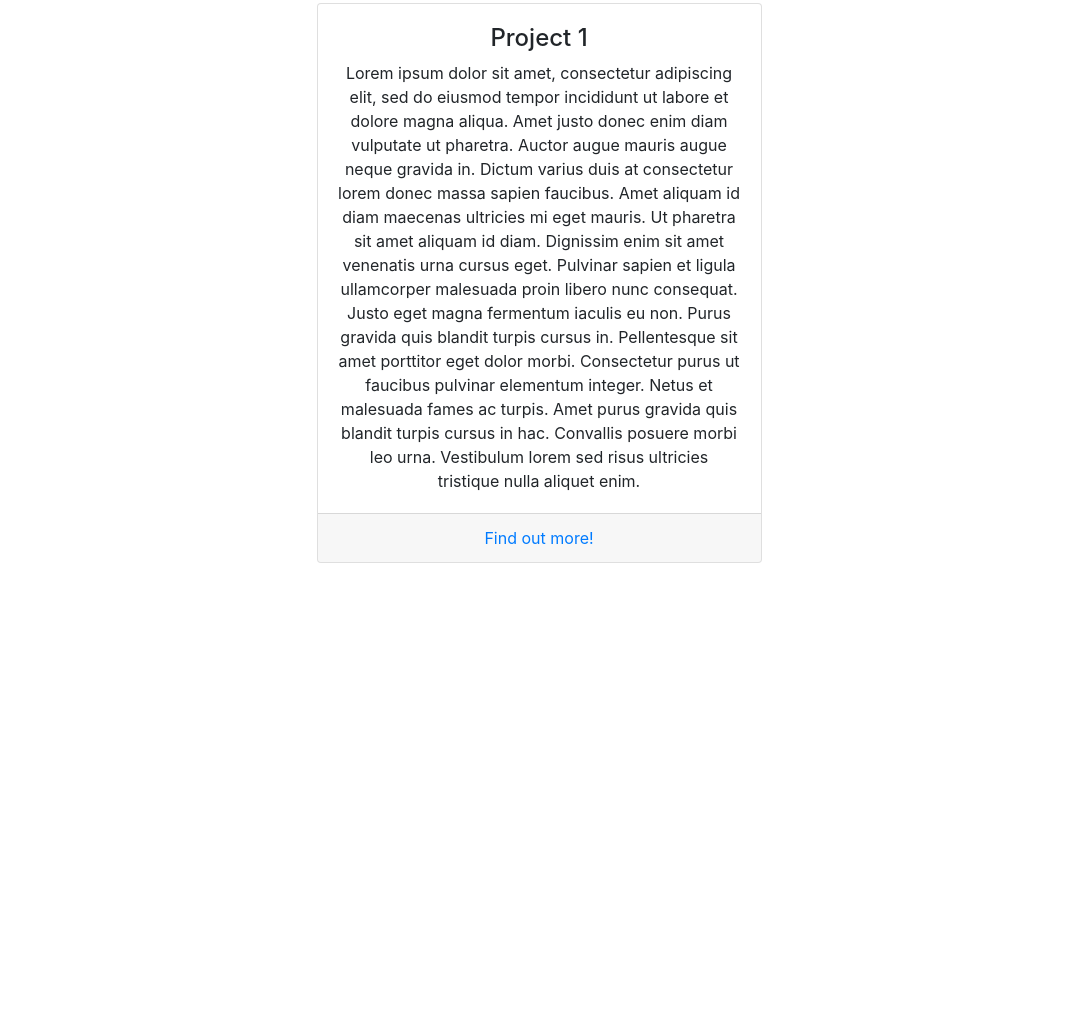
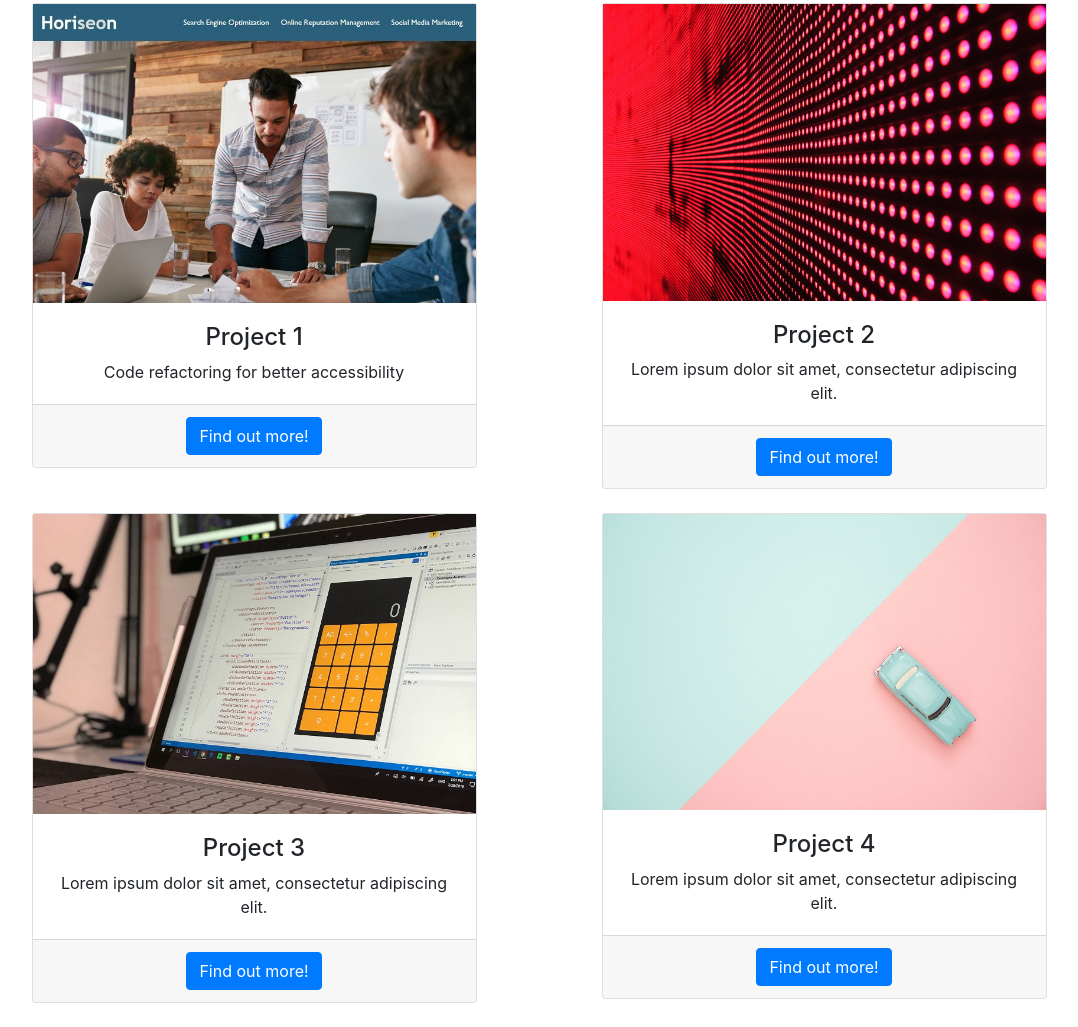
Before and after one commit to IwonaMatoszuk/bootstrap-portfolio-lvl2, a plain HTML site: page index.html in a window 1280 px wide. Shown: the part 542-1569 px from the top of the page, without its empty margins (101-1179 px from the left). Before the commit the page ends 1129 px from the top, so only its background shows below. Drawn offline with nearby package versions, Linux system fonts and the light colour scheme.

Commit message:
work section completed

```diff
--- a/index.html
+++ b/index.html
@@ -61,13 +61,56 @@
             <div class="row justify-content-between text-center mt-8">
                 <div class="col-lg-5 mx-auto mb-4">
                     <div class="card">
-                        <img class="card-img-top"/>
+                        <img src="./images/Horiseon.jpg"/>
                         <div class="card-body">
                             <h4>Project 1</h4>
-                            <p class="card-text">Lorem ipsum dolor sit amet, consectetur adipiscing elit, sed do eiusmod tempor incididunt ut labore et dolore magna aliqua. Amet justo donec enim diam vulputate ut pharetra. Auctor augue mauris augue neque gravida in. Dictum varius duis at consectetur lorem donec massa sapien faucibus. Amet aliquam id diam maecenas ultricies mi eget mauris. Ut pharetra sit amet aliquam id diam. Dignissim enim sit amet venenatis urna cursus eget. Pulvinar sapien et ligula ullamcorper malesuada proin libero nunc consequat. Justo eget magna fermentum iaculis eu non. Purus gravida quis blandit turpis cursus in. Pellentesque sit amet porttitor eget dolor morbi. Consectetur purus ut faucibus pulvinar elementum integer. Netus et malesuada fames ac turpis. Amet purus gravida quis blandit turpis cursus in hac. Convallis posuere morbi leo urna. Vestibulum lorem sed risus ultricies tristique nulla aliquet enim.
+                            <p class="card-text">Code refactoring for better accessibility</p>
                         </div>
                         <div class="card-footer">
-                            <a href="">Find out more!</a>
+                            <a href="" class="btn btn-primary">Find out more!</a>
+                        </div>
+                    </div>
+                </div>
+
+                <div class="col-lg-5 mx-auto mb-4">
+                    <div class="card">
+                        <img src="./images/02-portfolio-1.jpg"/>
+                        <div class="card-body">
+                            <h4>Project 2</h4>
+                            <p class="card-text">Lorem ipsum dolor sit amet, consectetur adipiscing elit.</p>
+                        </div>
+                        <div class="card-footer">
+                            <a href="" class="btn btn-primary">Find out more!</a>
+                        </div>
+                    </div>
+                </div>
+
+
+            </div>
+
+            <div class="row justify-content-between text-center mt-8">
+                <div class="col-lg-5 mx-auto mb-4">
+                    <div class="card">
+                        <img src="./images/02-portfolio-2.jpg"/>
+                        <div class="card-body">
+                            <h4>Project 3</h4>
+                            <p class="card-text">Lorem ipsum dolor sit amet, consectetur adipiscing elit.   </p>
+                        </div>
+                        <div class="card-footer">
+                            <a href="" class="btn btn-primary">Find out more!</a>
+                        </div>
+                    </div>
+                </div>
+
+                <div class="col-lg-5 mx-auto mb-4">
+                    <div class="card">
+                        <img src="./images/02-portfolio-3.jpg"/>
+                        <div class="card-body">
+                            <h4>Project 4</h4>
+                            <p class="card-text">Lorem ipsum dolor sit amet, consectetur adipiscing elit.  </p>
+                        </div>
+                        <div class="card-footer">
+                            <a href="" class="btn btn-primary">Find out more!</a>
                         </div>
                     </div>
                 </div>
```
Also changed, not shown: images/02-portfolio-1.jpg (added), images/02-portfolio-2.jpg (added), images/02-portfolio-3.jpg (added), images/Horiseon.jpg (added), images/me b.jpg (added).
